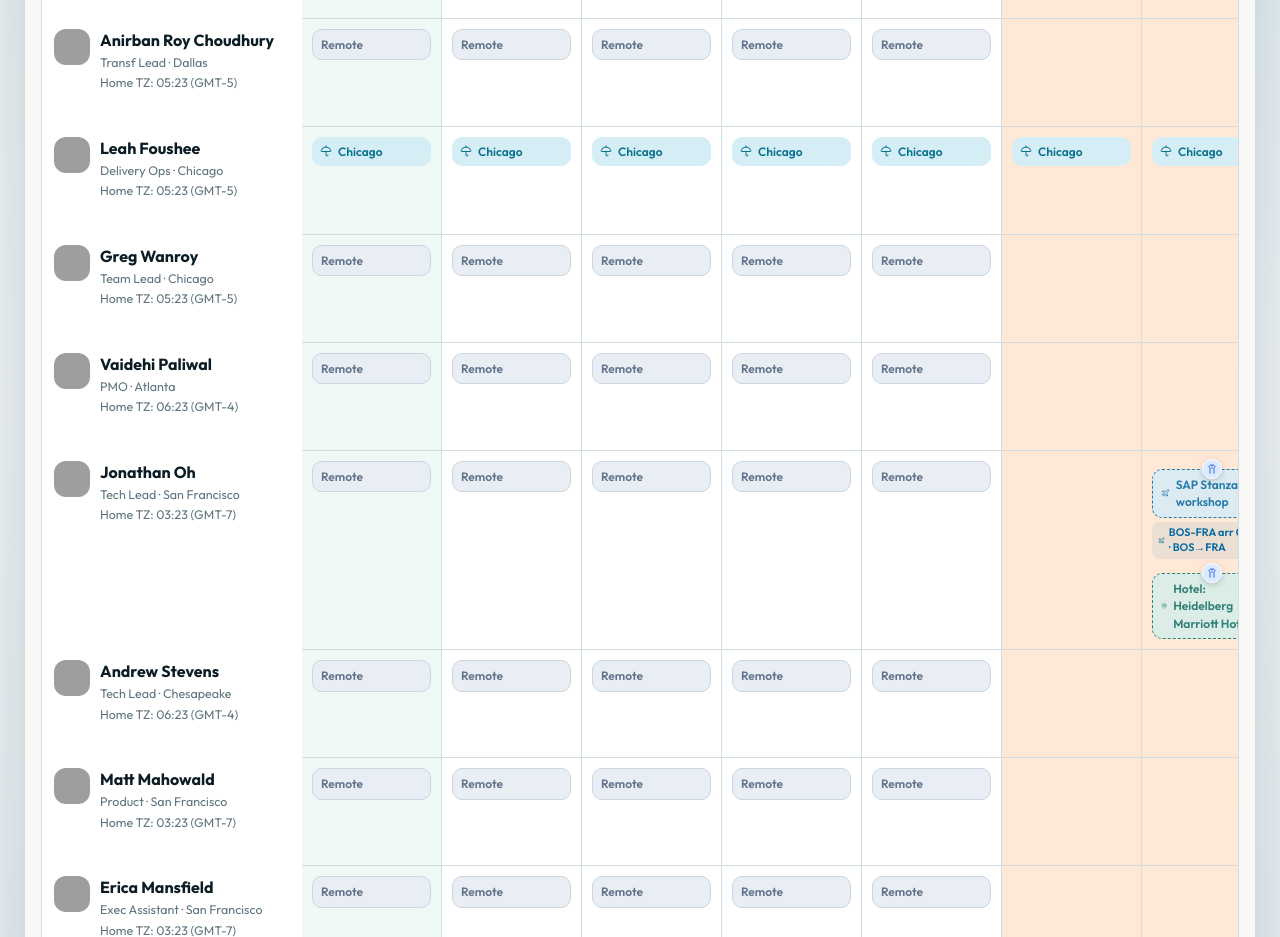
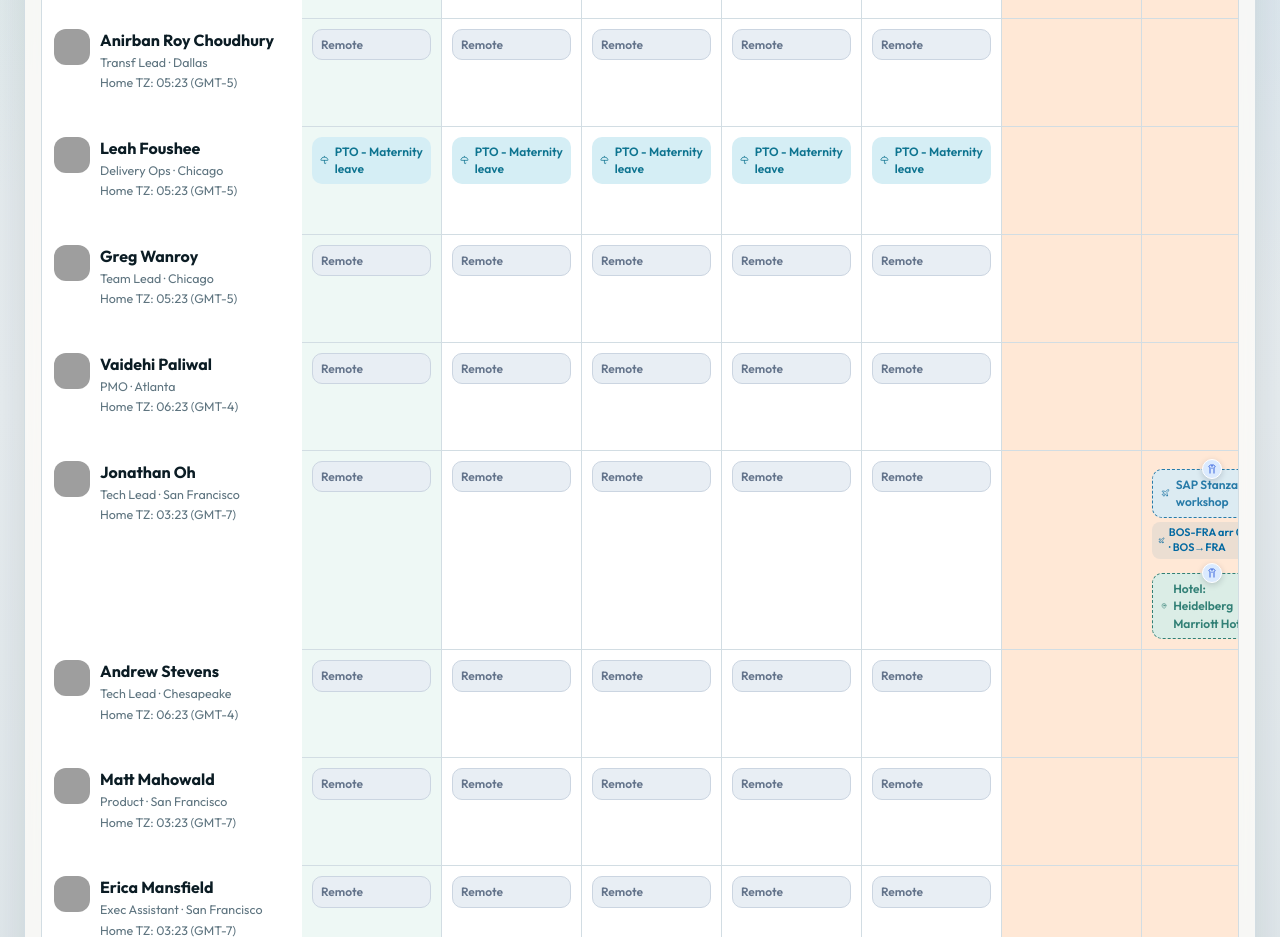
Before and after one commit to jgsaramago/stanzawhere-app, a React (Vite) app: page / in a window 1280 px wide. Shown: the part 900-1837 px from the top of the page. Built offline with nearby package versions, Linux system fonts and the light colour scheme; grey boxes are pictures that could not be loaded.

Commit message:
Show Leah as PTO - Maternity leave on weekdays only (no weekend chips).
Co-authored-by: Cursor <cursoragent@cursor.com>

```diff
--- a/src/App.tsx
+++ b/src/App.tsx
@@ -1169,7 +1169,9 @@ function addEvents(events: ScheduleEvent[]) {
                                 </div>
                               )}
                               <div className="event-stack">
-                                {dayEvents.map((event) => {
+                                {dayEvents
+                                  .filter((event) => !(isWeekend(day) && event.type === 'pto'))
+                                  .map((event) => {
                                   const meta = EVENT_META[event.type]
                                   const Icon = meta.icon
                                   const dayKey = toDateKey(day)
@@ -1207,7 +1209,9 @@ function addEvents(events: ScheduleEvent[]) {
                                       >
                                         <Icon size={12} />
                                         <span>
-                                          {event.type === 'location'
+                                          {event.type === 'pto'
+                                            ? event.title
+                                            : event.type === 'location'
                                               ? event.hotel
                                                 ? `Hotel: ${event.hotel}`
                                                 : event.title.startsWith('Hotel')
--- a/src/data/seed.ts
+++ b/src/data/seed.ts
@@ -505,10 +505,9 @@ export function buildFixedDemoEvents(now = new Date()): ScheduleEvent[] {
         id: 'demo_leah_maternity',
         personId: 'leah',
         type: 'pto',
-        title: 'Maternity leave',
+        title: 'PTO - Maternity leave',
         startDate: '2026-09-01',
         endDate: '2026-10-15',
-        location: person.homeCity ?? 'Chicago',
         countryCode: person.homeCountry ?? 'US',
         notes: 'Maternity leave 1 Sep – 15 Oct 2026',
         status: 'approved',
--- a/src/lib/dates.ts
+++ b/src/lib/dates.ts
@@ -1,4 +1,5 @@
 import {
+  isWeekend,
   addDays,
   addMonths,
   eachDayOfInterval,
@@ -136,9 +137,9 @@ export function placeForPersonDay(
     'pending',
   ])
   const pto = dayEvents.find((e) => e.type === 'pto')
-  if (pto) {
+  if (pto && !isWeekend(day)) {
     return {
-      place: 'PTO',
+      place: pto.title?.trim() || 'PTO',
       kind: 'pto',
       pending: pto.status === 'pending',
     }
```
Lines whose indentation alone changed are shown as unchanged.
